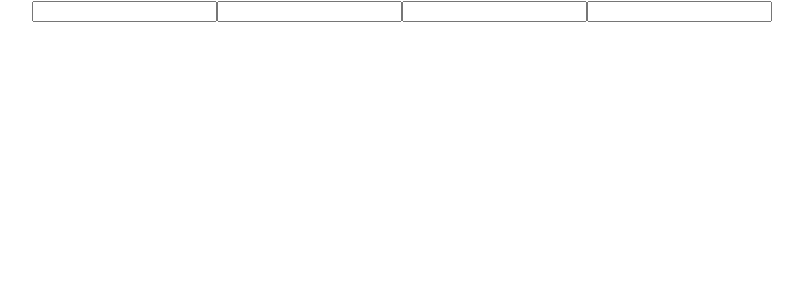
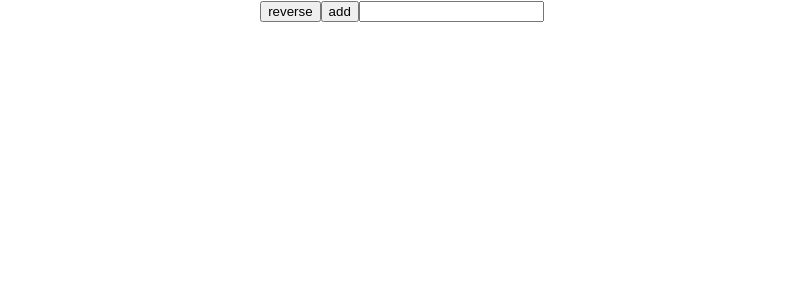
Before and after one commit to putimoon/react-hooks-playlist, a React (Create React App) app: page / in a window 1280 px wide. Shown: the top 300 px of the page, without its empty margins (238-1041 px from the left). Built offline with nearby package versions, Linux system fonts and the light colour scheme.

Commit message:
complete array in useState section

```diff
--- a/package.json
+++ b/package.json
@@ -9,6 +9,7 @@
     "react": "^18.2.0",
     "react-dom": "^18.2.0",
     "react-scripts": "5.0.1",
+    "uuid": "^9.0.1",
     "web-vitals": "^2.1.4"
   },
   "scripts": {
--- a/src/App.js
+++ b/src/App.js
@@ -3,11 +3,12 @@ import './App.css';
 import Form from './useState/Form';
 import MovingDot from './useState/MovingDot';
 import Form2 from './useState/Form2';
+import TestArray from './useState/TestArray';
 
 function App() {
   return (
     <div className="App">
-      <Form2 />
+      <TestArray />
       {/* <MovingDot /> */}
     </div>
   );
--- /dev/null
+++ b/src/useState/TestArray.jsx
@@ -0,0 +1,57 @@
+import React from 'react'
+import { useState } from 'react'
+import { v4 as uuidv4 } from 'uuid';
+
+
+function TestArray() {
+    // add => [...list,{}]
+    // remove => filter
+    // replace => map
+    // reverse => reverse
+    // =======================
+    const [task, setTask] = useState("")
+    const [list, setList] = useState([])
+    const addTodo = () => {
+        setList([...list, { id: uuidv4(), title: task, status: false }])
+    }
+    const deleteHandler = (id) => {
+        const newArray = list.filter((item) => item.id !== id)
+        setList(newArray)
+    }
+    const doneTodo = (id) => {
+        const newArray = list.map((item) => {
+            if (item.id === id) {
+                return { ...item, status: !item.status }
+            } else {
+                return item
+            }
+        })
+        setList(newArray)
+    }
+    const reverseHandler = () => {
+        const newArr = [...list]
+        newArr.reverse()
+        setList(newArr)
+    }
+    return (
+        <div>
+            <div>
+                <button onClick={reverseHandler}>reverse</button>
+                <button onClick={addTodo}>add</button>
+                <input type="text" name='task' value={task} onChange={(e) => setTask(e.target.value)} />
+            </div>
+            <div>{list.map((item, index) => {
+                return (
+                    <div key={index}>
+                        <div>{item.title}</div>
+                        <div style={{ backgroundColor: item.status ? 'green' : "red" }}>{item.status ? "تسک انجام شده" : "تسک درحال انجام"}</div>
+                        <button onClick={() => deleteHandler(item.id)}>delete</button>
+                        <button disabled={item.status} onClick={() => doneTodo(item.id)}>done todo</button>
+                    </div>
+                )
+            })}</div>
+        </div>
+    )
+}
+
+export default TestArray
```
Also changed, not shown: 1 other file (tests, documents, lock files or other folders).
